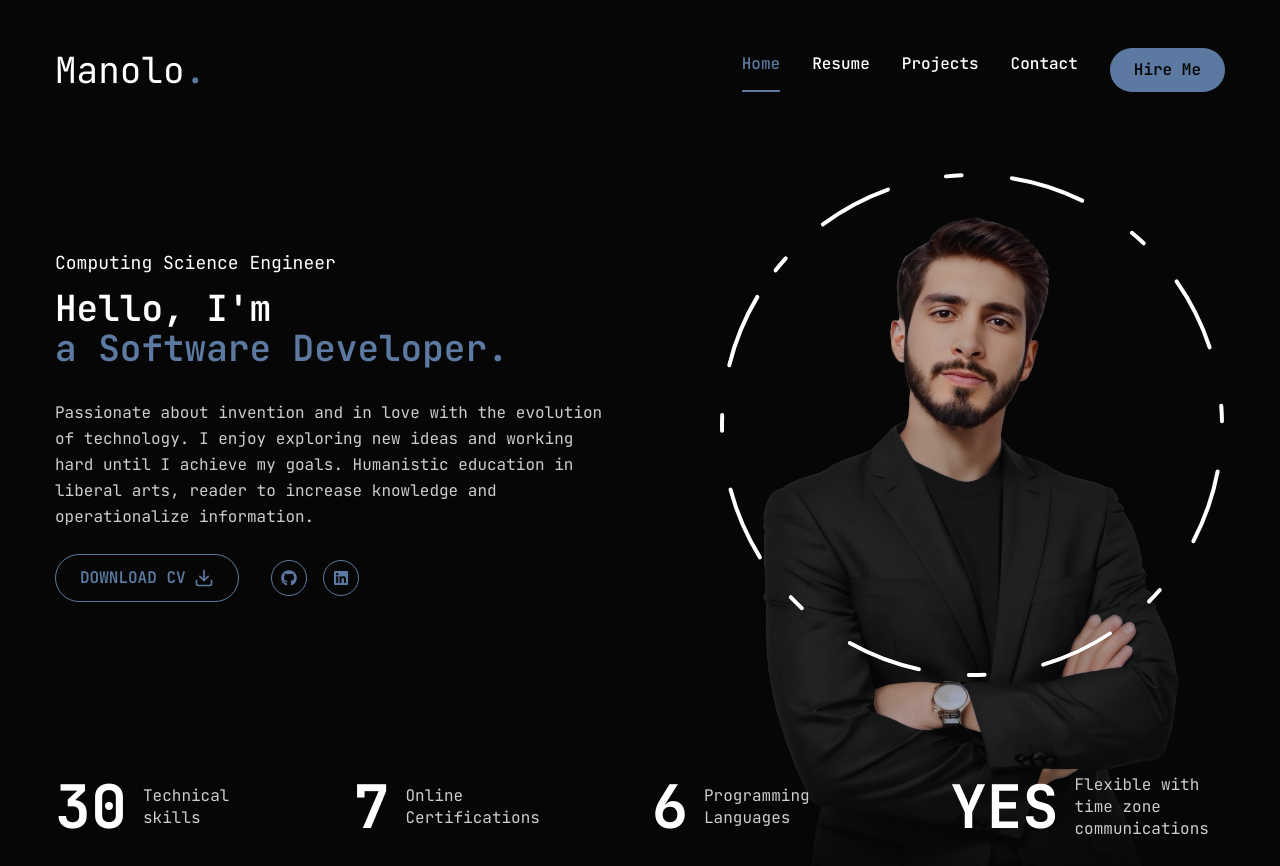
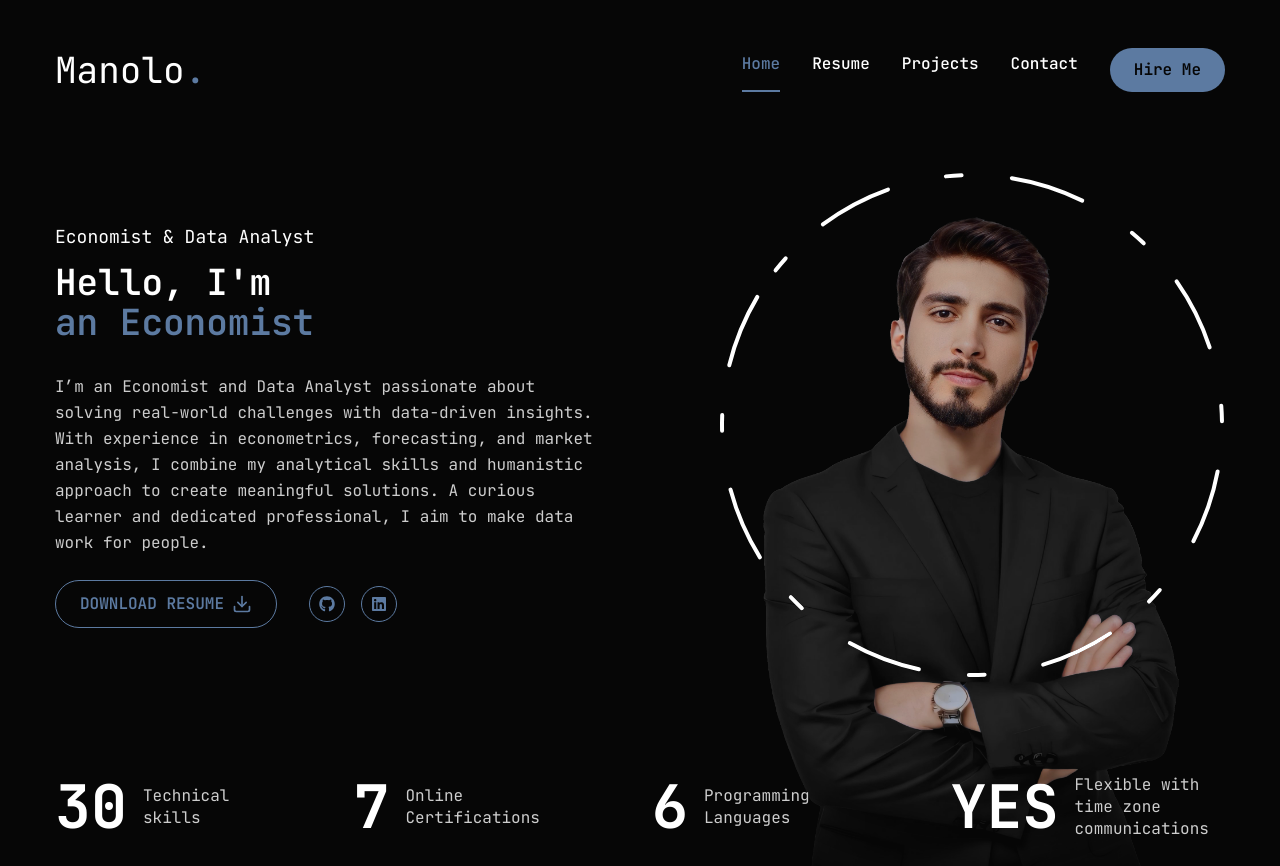
Before and after one commit to stefanoz99/myPortfolio, a Next.js app: page / in a window 1280 px wide. Built offline with nearby package versions, Linux system fonts and the light colour scheme.

Commit message:
Update page.jsx

```diff
--- a/app/page.jsx
+++ b/app/page.jsx
@@ -10,7 +10,6 @@ import { usePathname } from "next/navigation";
 import Socials from "@/components/Socials";
 import Photo from "@/components/Photo";
 import Stats from "@/components/Stats";
-
 
 const Home = () => {
   const [key, setKey] = useState(0);
@@ -25,10 +24,10 @@ const Home = () => {
   useEffect(() => {
     const options = {
       strings: [
-        "Manolo Iñiguez.",
-        "a Software Developer.",
-        "a Game Developer.",
-        "a Tech Enthusiast."
+        "Stefano Zurita Perez.",
+        "an Economist.",
+        "a Data Analyst.",
+        "a Technology Enthusiast."
       ],
       typeSpeed: 50,
       backSpeed: 50,
@@ -50,26 +49,24 @@ const Home = () => {
       <div className="container mx-auto h-full">
         <div className="flex flex-col xl:flex-row items-center justify-between xl:pt-8 xl:pb-24">
 
-          {/* TEXTO */}
+          {/* TEXT */}
           <div className="text-center xl:text-left order-2 xl:order-none">
-            <span className="text-lg">Computing Science Engineer</span>
+            <span className="text-lg">Economist & Data Analyst</span>
             <h1 className="h2 mb-8 mt-2 text-2xl xl:text-4xl">
               Hello, I&apos;m
               <br/>
               <span key={key} className="text-accent inline-block min-h-[26px] text-2xl xl:text-4xl" id="typed-text"></span>
             </h1>
 
-            {/* <p className="max-w-[500px] mb-9 text-white/80"> */}
             <p className="max-w-[500px] xl:max-w-[550px] text-white/80 mb-6 mx-auto xl:mx-0 leading-relaxed">
-              Passionate about invention and in love with the evolution of technology. I enjoy exploring new ideas and working hard until I achieve my goals. Humanistic education in liberal arts, reader to increase knowledge and operationalize information.
+              I’m an Economist and Data Analyst passionate about solving real-world challenges with data-driven insights. With experience in econometrics, forecasting, and market analysis, I combine my analytical skills and humanistic approach to create meaningful solutions. A curious learner and dedicated professional, I aim to make data work for people.
             </p>
 
-            {/* BOTON Y SOCIAL */}
+            {/* BUTTON AND SOCIAL */}
             <div className="flex flex-col xl:flex-row items-center gap-8">
-
-              <a href="/assets/cv/CV_completo.pdf" download="CV_completo.pdf">
+              <a href="/assets/cv/Stefano_Zurita_Resume.pdf" download="Stefano_Zurita_Resume.pdf">
                 <Button variant="outline" size="md" className="uppercase flex items-center gap-2">
-                  <span>Download CV</span>
+                  <span>Download Resume</span>
                   <FiDownload className="text-xl" />
                 </Button>
               </a>
@@ -80,7 +77,7 @@ const Home = () => {
             </div>
           </div>
 
-          {/* FOTO */}
+          {/* PHOTO */}
           <div className="order-1 xl:order-none mb-8 xl:mb-0">
             <Photo />
           </div>
```
